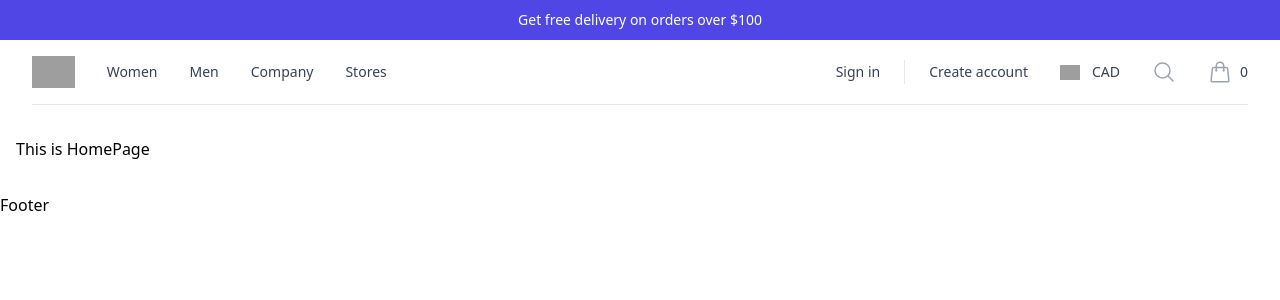
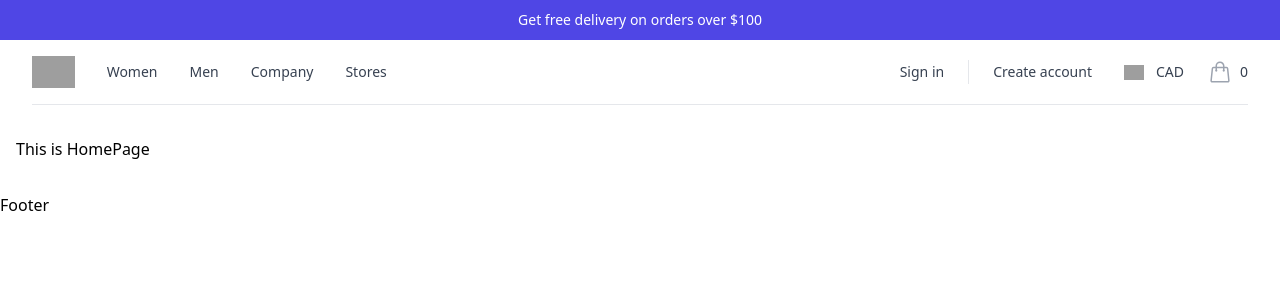
Before and after one commit to CodeByMeow/ecommerce-app, a React (Create React App) app in the folder client/: page / in a window 1280 px wide. Shown: the top 300 px of the page. Built offline with nearby package versions, Linux system fonts and the light colour scheme; grey boxes are pictures that could not be loaded.

Commit message:
Add Header component

```diff
--- a/client/package.json
+++ b/client/package.json
@@ -5,6 +5,7 @@
   "dependencies": {
     "@headlessui/react": "^1.7.3",
     "@heroicons/react": "^2.0.12",
+    "@tailwindcss/aspect-ratio": "^0.4.2",
     "@testing-library/jest-dom": "^5.16.5",
     "@testing-library/react": "^13.4.0",
     "@testing-library/user-event": "^13.5.0",
--- a/client/src/layouts/Header/Header.js
+++ b/client/src/layouts/Header/Header.js
@@ -427,14 +427,6 @@ const Header = () => {
                   </a>
                 </div>
 
-                {/* Search */}
-                <div className="flex lg:ml-6">
-                  <a href="#" className="p-2 text-gray-400 hover:text-gray-500">
-                    <span className="sr-only">Search</span>
-                    <MagnifyingGlassIcon className="h-6 w-6" aria-hidden="true" />
-                  </a>
-                </div>
-
                 {/* Cart */}
                 <div className="ml-4 flow-root lg:ml-6">
                   <a href="#" className="group -m-2 flex items-center p-2">
```
Also changed, not shown: 1 other file (tests, documents, lock files or other folders).
